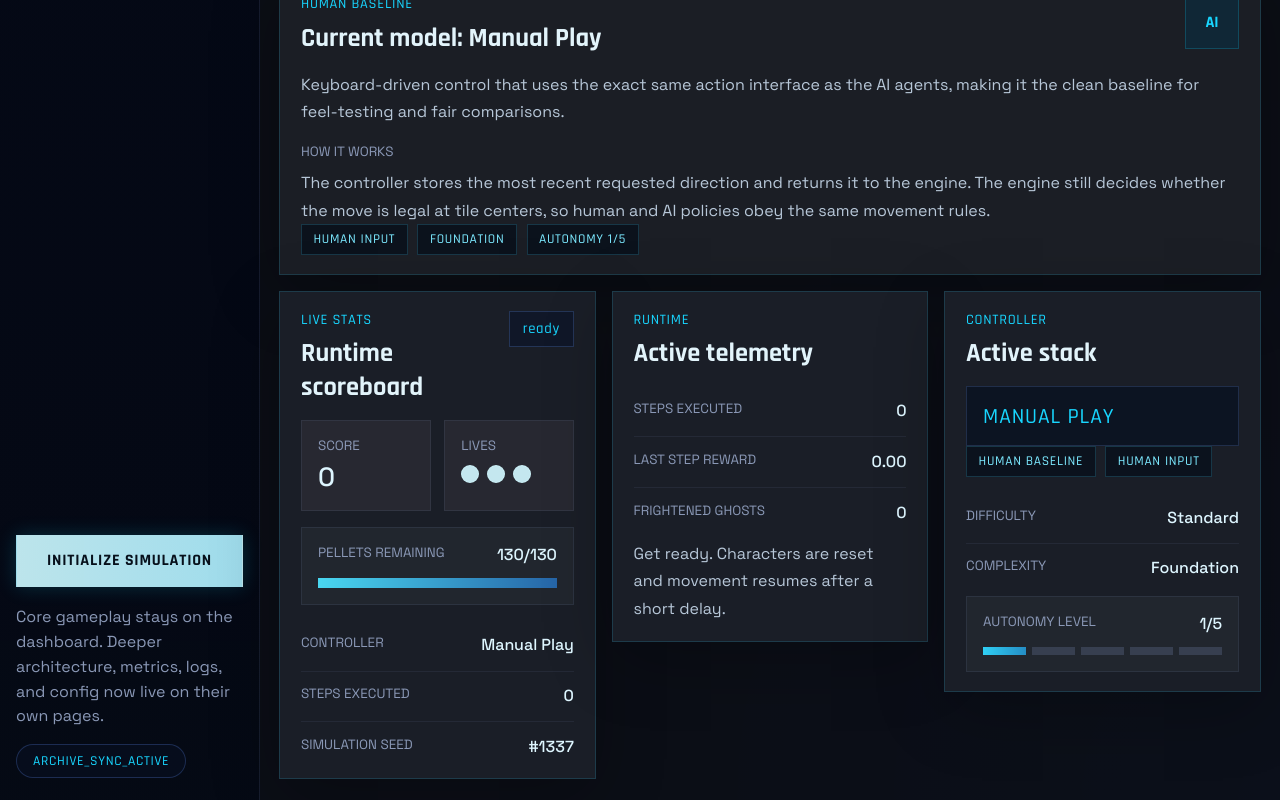
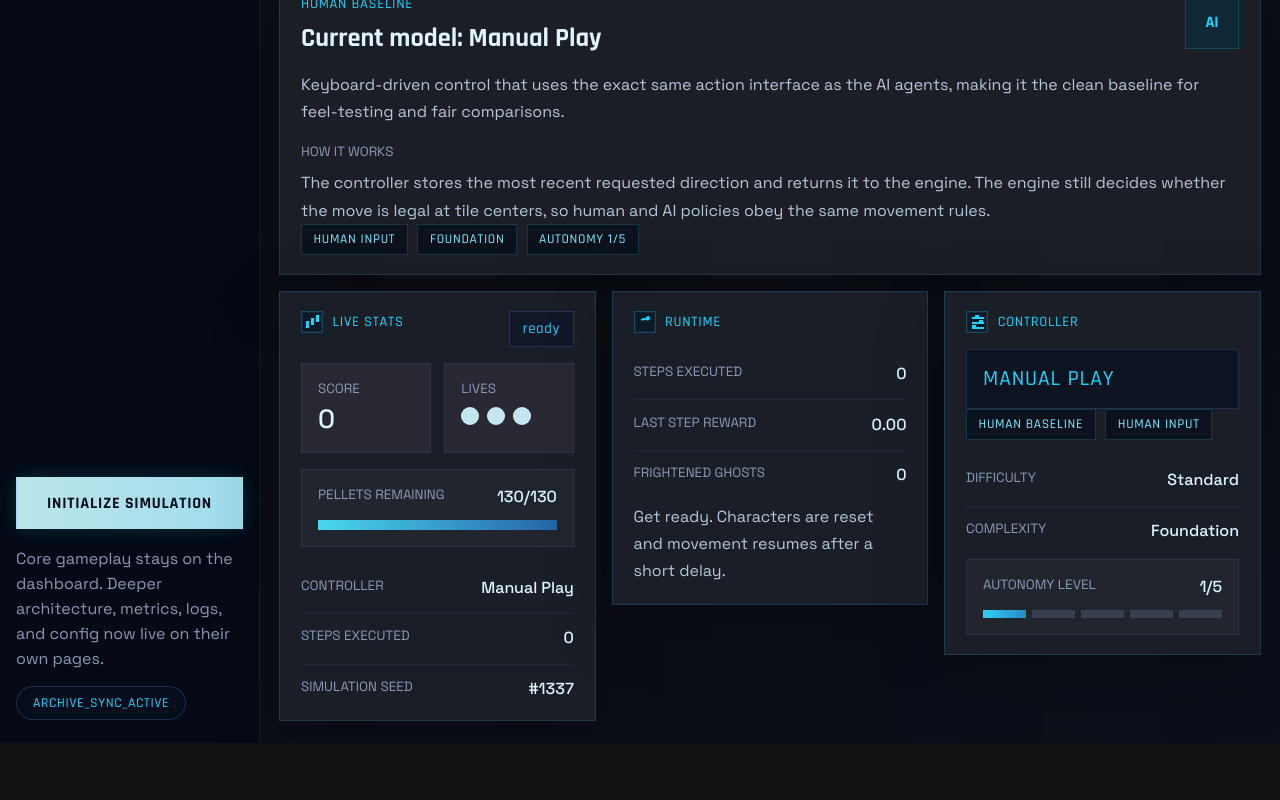
Before and after one commit to aryamazloomi/PACMAN, a React (Vite) app: page / in a window 1280 px wide. Shown: the part 791-1591 px from the top of the page. After the commit the page ends 1534 px from the top, so only its background shows below. Built offline with nearby package versions, Linux system fonts and the light colour scheme.

Commit message:
Polish right dashboard panel headers

```diff
--- a/src/styles.css
+++ b/src/styles.css
@@ -320,6 +320,82 @@ a {
   justify-content: space-between;
   gap: 1rem;
   margin-bottom: 1rem;
+}
+
+.compact-panel-title {
+  display: inline-flex;
+  align-items: center;
+  gap: 0.6rem;
+}
+
+.compact-panel-title .panel-kicker {
+  margin: 0;
+}
+
+.panel-icon {
+  position: relative;
+  width: 22px;
+  height: 22px;
+  border: 1px solid rgba(48, 208, 255, 0.28);
+  background: rgba(11, 25, 39, 0.92);
+  box-shadow: inset 0 0 0 1px rgba(20, 66, 92, 0.35);
+}
+
+.panel-icon::before,
+.panel-icon::after {
+  content: "";
+  position: absolute;
+}
+
+.panel-icon-stats::before {
+  left: 4px;
+  bottom: 4px;
+  width: 3px;
+  height: 7px;
+  background: var(--cyan);
+  box-shadow:
+    5px -3px 0 0 var(--cyan),
+    10px -6px 0 0 var(--cyan);
+}
+
+.panel-icon-runtime::before {
+  inset: 6px 4px 6px 4px;
+  border-top: 2px solid var(--cyan);
+  border-right: 2px solid transparent;
+  border-bottom: 2px solid transparent;
+  border-left: 2px solid transparent;
+  border-radius: 50%;
+}
+
+.panel-icon-runtime::after {
+  top: 4px;
+  right: 5px;
+  width: 4px;
+  height: 4px;
+  background: var(--cyan);
+  border-radius: 50%;
+}
+
+.panel-icon-controller::before {
+  left: 5px;
+  top: 5px;
+  width: 12px;
+  height: 2px;
+  background: var(--cyan);
+  box-shadow:
+    0 5px 0 0 var(--cyan),
+    0 10px 0 0 var(--cyan);
+}
+
+.panel-icon-controller::after {
+  left: 8px;
+  top: 3px;
+  width: 4px;
+  height: 4px;
+  background: var(--cyan);
+  box-shadow:
+    4px 5px 0 0 var(--cyan),
+    -3px 10px 0 0 var(--cyan);
 }
 
 .panel-kicker,
--- a/src/ui/AgentSelector.tsx
+++ b/src/ui/AgentSelector.tsx
@@ -28,9 +28,9 @@ export function AgentSelector({
   return (
     <section className="panel control-panel">
       <div className="panel-header">
-        <div>
+        <div className="compact-panel-title">
+          <span className="panel-icon panel-icon-controller" aria-hidden="true" />
           <p className="panel-kicker">Controller</p>
-          <h2>Active stack</h2>
         </div>
       </div>
       <div className="controller-display">
--- a/src/ui/Hud.tsx
+++ b/src/ui/Hud.tsx
@@ -26,9 +26,9 @@ export function Hud({
   return (
     <section className="panel stats-panel">
       <div className="panel-header">
-        <div>
+        <div className="compact-panel-title">
+          <span className="panel-icon panel-icon-stats" aria-hidden="true" />
           <p className="panel-kicker">Live Stats</p>
-          <h2>Runtime scoreboard</h2>
         </div>
         <span className="status-chip">{status}</span>
       </div>
--- a/src/ui/RuntimePanel.tsx
+++ b/src/ui/RuntimePanel.tsx
@@ -14,9 +14,9 @@ export function RuntimePanel({
   return (
     <section className="panel analytics-panel" id="runtime-analytics">
       <div className="panel-header">
-        <div>
+        <div className="compact-panel-title">
+          <span className="panel-icon panel-icon-runtime" aria-hidden="true" />
           <p className="panel-kicker">Runtime</p>
-          <h2>Active telemetry</h2>
         </div>
       </div>
       <div className="runtime-list">
```
Also changed, not shown: 1 other file (tests, documents, lock files or other folders).
